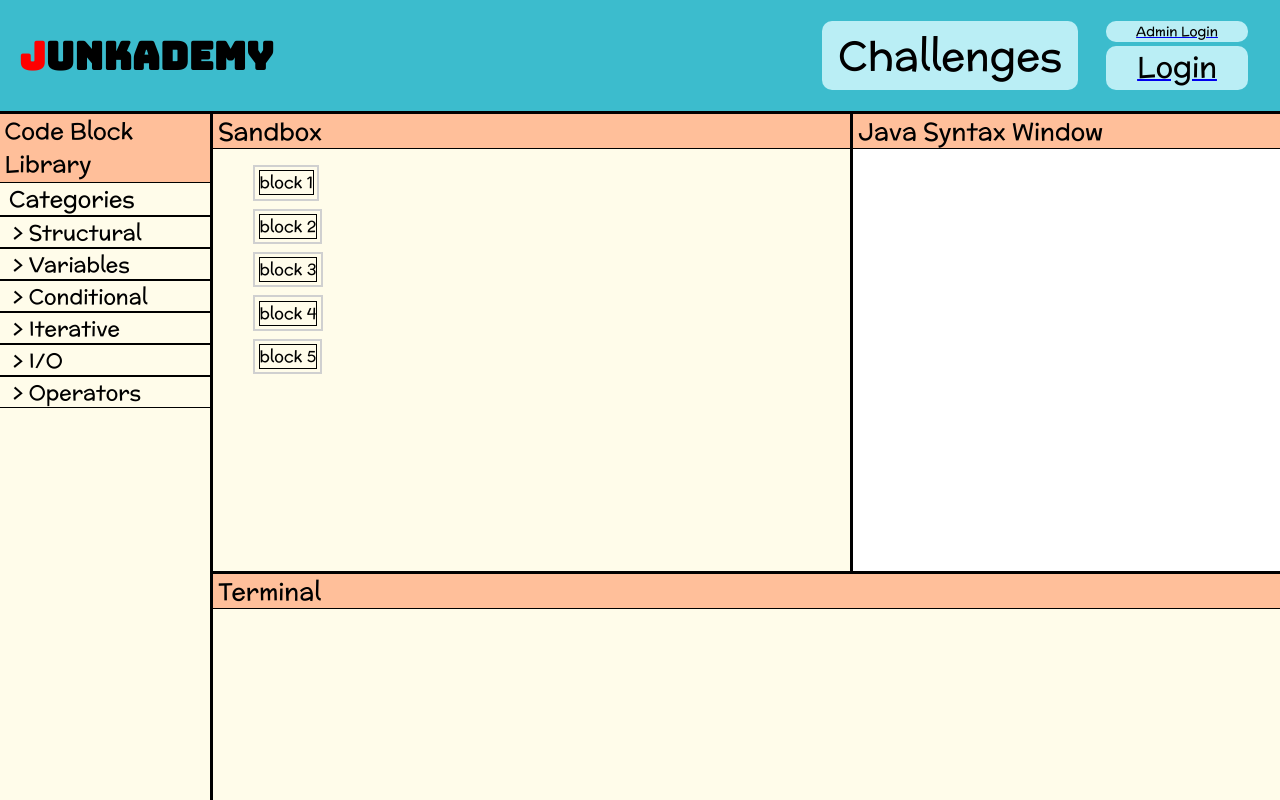
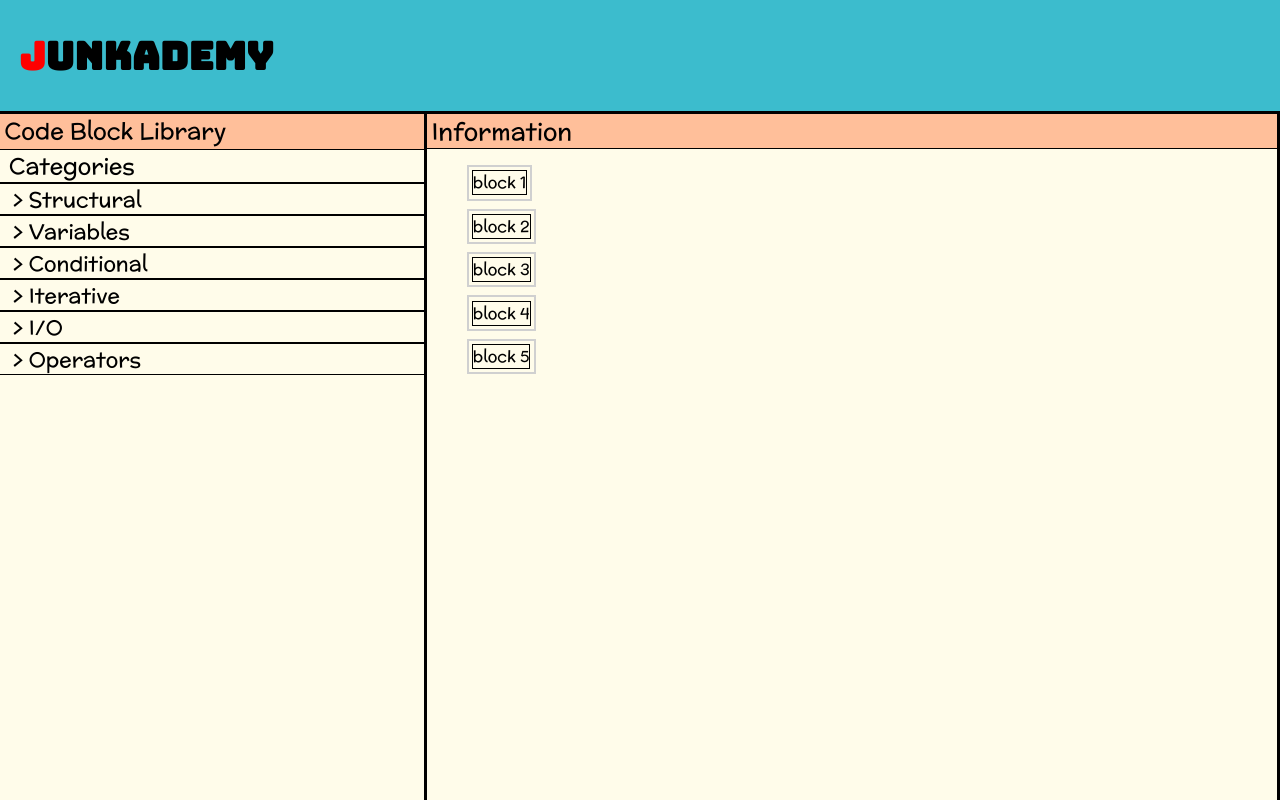
Before and after one commit to mmills2/JunkademyFrontend, a React (Create React App) app: page / in a window 1280 px wide. Built offline with nearby package versions, Linux system fonts and the light colour scheme.

Commit message:
reformatted main grid and removed logins

```diff
--- a/src/App.js
+++ b/src/App.js
@@ -6,14 +6,13 @@ import TWindow from "./components/TWindow";
 
 function App() {
   return (
-  <div id="mainGrid">
-    <HomeHeader />
-    <CodeBlockLibrary />
-    <Sandbox />
-    <JWindow />
-    <TWindow />
-   </div>
-
+    <div id="mainGrid">
+      <HomeHeader />
+      <CodeBlockLibrary />
+      <Sandbox />
+      {/* <JWindow /> */}
+      {/* <TWindow /> */}
+    </div>
   );
 }
 
--- a/src/components/HomeHeader.js
+++ b/src/components/HomeHeader.js
@@ -1,13 +1,11 @@
-import { Link } from 'react-router-dom';
-import { Navigate } from 'react-router-dom';
+import { Link } from "react-router-dom";
+import { Navigate } from "react-router-dom";
 
 function HomeHeader() {
-
   return (
-
     <div id="homeHeader">
       <h1 id="junkademy">Junkademy</h1>
-      <div id="headerButtonsDiv">
+      {/* <div id="headerButtonsDiv">
         <button id="challengesBut" className="headerButton" type="button">
           Challenges
         </button>
@@ -23,7 +21,7 @@ function HomeHeader() {
           </button>
           </a>
         </div>
-      </div>
+      </div> */}
     </div>
   );
 }
--- a/src/components/Sandbox.js
+++ b/src/components/Sandbox.js
@@ -1,56 +1,64 @@
 import WorkspaceBlock from "./WorkspaceBlock";
-import React, {useState} from "react";
-import {DragDropContext, Droppable, Draggable} from 'react-beautiful-dnd';
+import React, { useState } from "react";
+import { DragDropContext, Droppable, Draggable } from "react-beautiful-dnd";
 
 const workspaceBlocks = [
   {
-    name: "block 1"
+    name: "block 1",
   },
   {
-    name: "block 2"
+    name: "block 2",
   },
   {
-    name: "block 3"
+    name: "block 3",
   },
   {
-    name: "block 4"
+    name: "block 4",
   },
   {
-    name: "block 5"
-  }
-]
+    name: "block 5",
+  },
+];
 
 function Sandbox() {
-  const [blocks,updateBlocks] = useState(workspaceBlocks)
+  const [blocks, updateBlocks] = useState(workspaceBlocks);
 
-  function handleOnDragEnd(result){
+  function handleOnDragEnd(result) {
     const items = Array.from(blocks);
-    const [reorderedItem] = items.splice(result.source.index,1);
-    if(!result.destination){
+    const [reorderedItem] = items.splice(result.source.index, 1);
+    if (!result.destination) {
       updateBlocks(items);
       return;
     }
 
-    items.splice(result.destination.index,0,reorderedItem);
+    items.splice(result.destination.index, 0, reorderedItem);
     updateBlocks(items);
   }
 
   return (
     <div id="sandbox">
       <div className="mainTitleDiv">
-        <h2 className="mainTitles">Sandbox</h2>
+        <h2 className="mainTitles">Information</h2>
       </div>
       <div id="workspace" className="contentDiv">
         <DragDropContext onDragEnd={handleOnDragEnd}>
           <Droppable droppableId="workspaceBlockList">
             {(provided) => (
-              <ul className="workspaceBlockList" {...provided.droppableProps} ref={provided.innerRef}>
-              {blocks.map(({name},index) => {
+              <ul
+                className="workspaceBlockList"
+                {...provided.droppableProps}
+                ref={provided.innerRef}
+              >
+                {blocks.map(({ name }, index) => {
                   return (
                     <Draggable key={name} draggableId={name} index={index}>
                       {(provided) => (
-                      <li {...provided.draggableProps} {...provided.dragHandleProps} ref={provided.innerRef}>
-                        <WorkspaceBlock name={name}/>
+                        <li
+                          {...provided.draggableProps}
+                          {...provided.dragHandleProps}
+                          ref={provided.innerRef}
+                        >
+                          <WorkspaceBlock name={name} />
                         </li>
                       )}
                     </Draggable>
--- a/src/index.css
+++ b/src/index.css
@@ -79,6 +79,7 @@ body {
   flex-flow: column;
   border-right: 3px solid;
   vertical-align: top;
+  grid-column: 1 / span 2;
   grid-row: 2 / span 6;
 }
 
@@ -118,15 +119,15 @@ body {
 #sandbox {
   display: flex;
   flex-flow: column;
-  grid-column: 2 / span 3;
-  grid-row: 2 / span 4;
+  grid-column: 3 / span 4;
+  grid-row: 2 / span 6;
   border-right: 3px solid;
 }
 
 #workspace {
   width: 100%;
   height: 100%;
-  position: relative
+  position: relative;
 }
 
 #jWindow {
@@ -168,12 +169,12 @@ body {
   padding: 0em 0.6em;
 }
 
-.workspaceBlock{
+.workspaceBlock {
   border: 1px solid;
   width: fit-content;
 }
 
-.test{
+.test {
   border: 1px solid;
   width: fit-content;
   height: 100%;
@@ -184,7 +185,7 @@ body {
   align-items: center;
   border: solid 2px #d0d0d0;
   /*border-radius: .2em;*/
-  padding: .2em .2em .2em .2em;
-  margin-bottom: .5em;
+  padding: 0.2em 0.2em 0.2em 0.2em;
+  margin-bottom: 0.5em;
   width: fit-content;
 }
```
Lines whose indentation alone changed are shown as unchanged.
